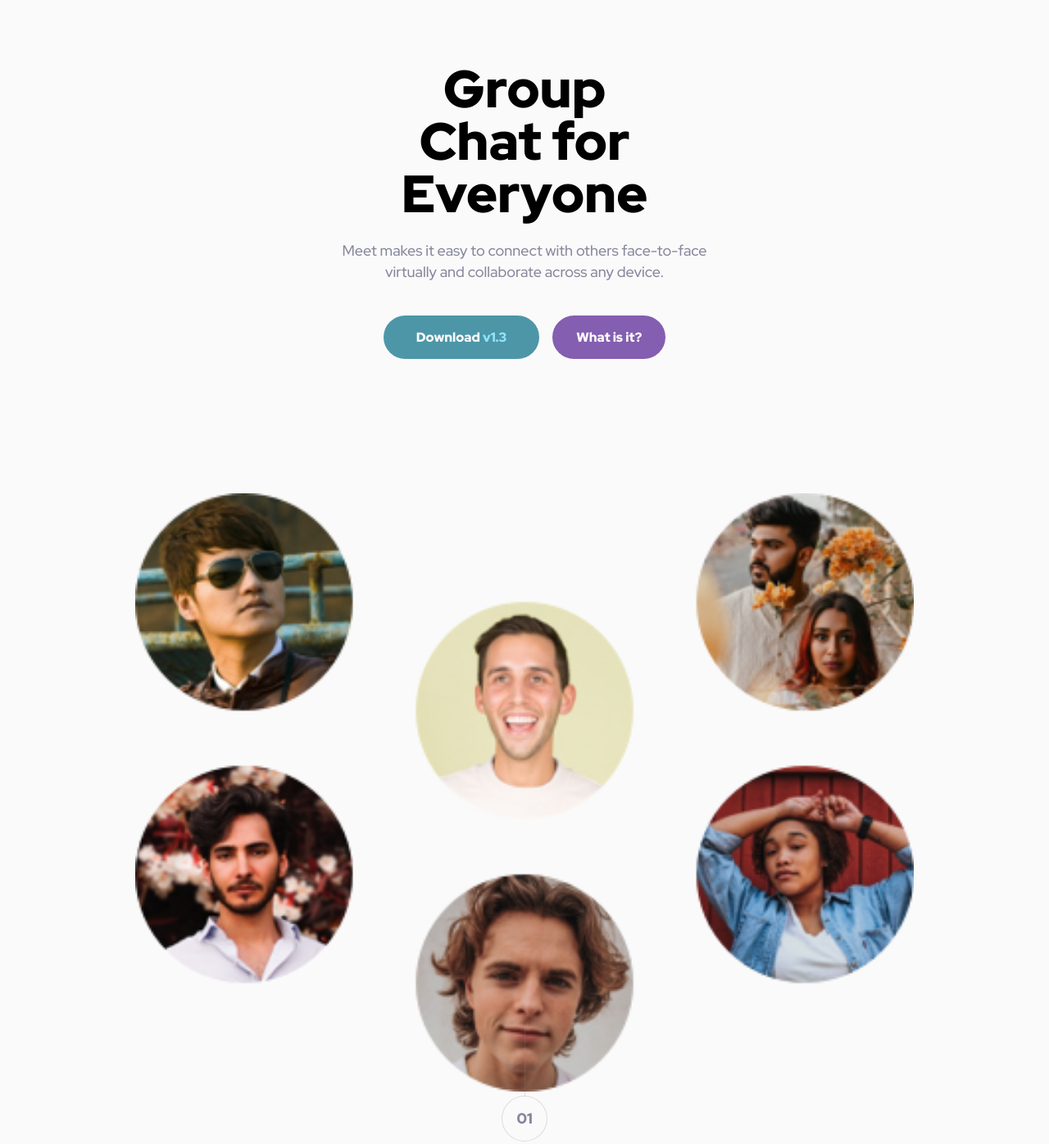
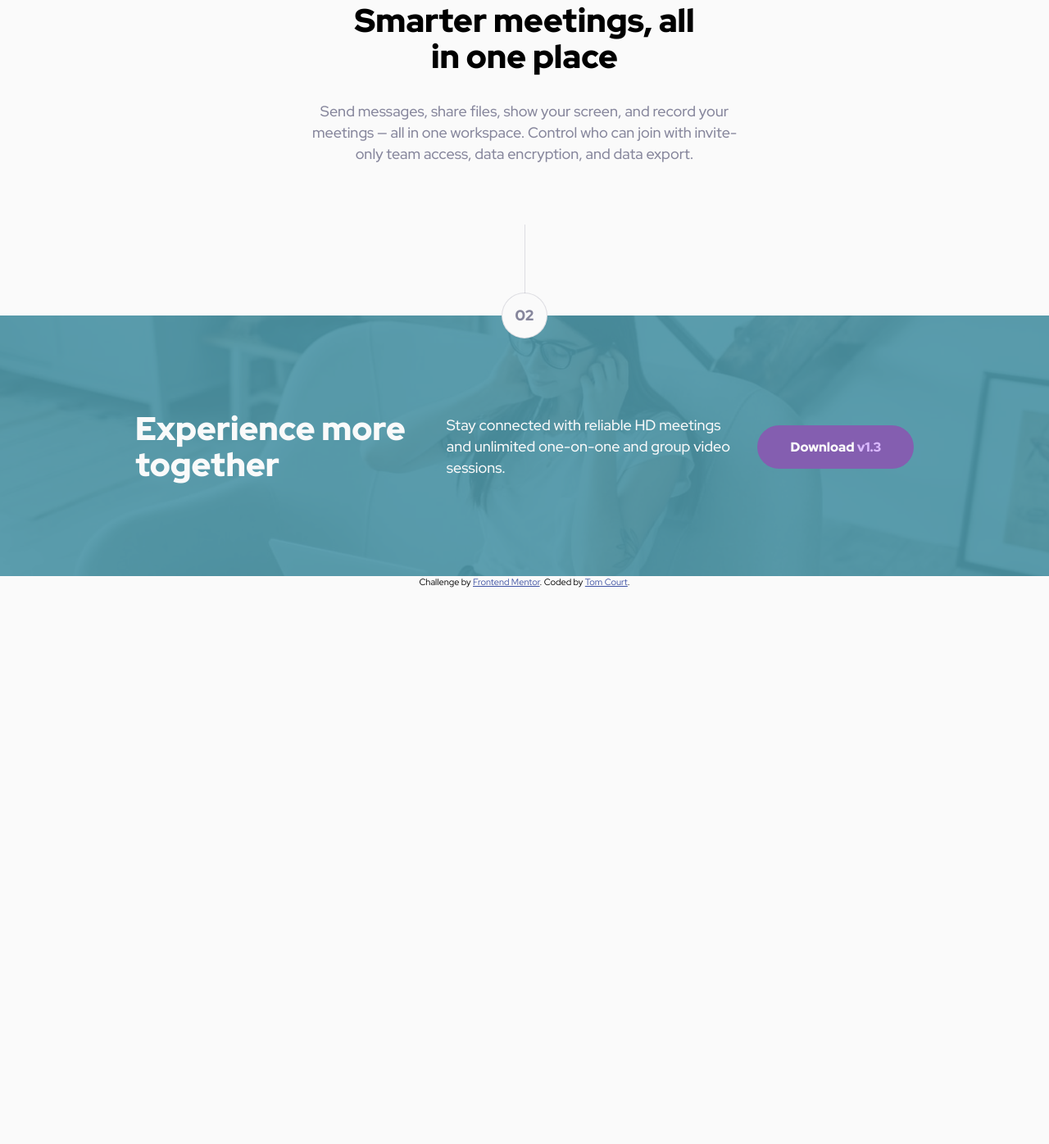
Before and after one commit to Tomcourt89/Meet-landing-page, a plain HTML site: page index.html in a window 1280 px wide. Shown: the part 1164-2560 px from the top of the page at 82% size. After the commit the page ends 1881 px from the top, so only its background shows below. Drawn offline with Linux system fonts and the light colour scheme.

Commit message:
Desktop styles applied
Changes the way images are brought in on desktop to stop them affecting the width of the hero.

```diff
--- a/css/styles.css
+++ b/css/styles.css
@@ -130,6 +130,7 @@ body {
         border-radius: 29px;
         padding: 16px 29px;
         transition: background ease 0.5s;
+        text-wrap: nowrap;
 
         &:hover,
         &:focus {
@@ -171,6 +172,10 @@ header {
 
     .logo {
         max-width: 119px;
+    }
+
+    @media (width >= 64em) {
+        margin-block: 80px 61px;
     }
 }
 
@@ -218,9 +223,33 @@ header {
     }
 
     @media (width >= 64em) {
+        display: flex;
+        justify-content: center;
+        position: relative;
+
+        .img-left {
+            content: url(../assets/desktop/image-hero-left.png);
+            position: absolute;
+            width: 33%;
+            left: calc(10px + ((var(--img-overflow) / 2) * -1) - var(--side-spacing));
+        }
+
         .img-right {
             display: block;
+            content: url(../assets/desktop/image-hero-right.png);
+            position: absolute;
+            width: 33%;
+            top: 47px;
+            right: calc(10px + ((var(--img-overflow) / 2) * -1) - var(--side-spacing));
         }
+
+        > div {
+            width: 100%;
+            max-width: 540px;
+            margin-block: 47px 194px;
+            gap: 32px;
+        }
+
     }
 }
 
@@ -263,6 +292,23 @@ header {
             }
         }
     }
+
+    @media (width >= 64em) {
+        margin-bottom: 184px;
+
+        .gallery {
+            margin-block: 62px 80px;
+            gap: 30px;
+        }
+
+        .content-wrapper {
+            max-width: 540px;
+
+            h2 {
+                margin: 16px 48px 32px;
+            }
+        }
+    }
 }
 
 footer {
@@ -286,8 +332,13 @@ footer {
     }
 
     @media (width >= 40em) {
-        background: url(../assets/tablet/image-footer.jpg);
+        background: center / cover no-repeat url(../assets/tablet/image-footer.jpg);
     }
+
+    @media (width >= 64em) {
+        background: center / cover no-repeat url(../assets/desktop/image-footer.jpg);
+    }
+
 }
 
 .footer-content {
@@ -313,4 +364,19 @@ footer {
             margin-block: 32px 40px;
         }
     }
+
+    @media (width >= 64em) {
+        flex-direction: row;
+        max-width: 100%;
+        width: 100%;
+        margin-block: 88px 114px;
+        justify-content: space-between;
+
+        h2,
+        p {
+            text-align: left;
+            margin: 0;
+            max-width: 350px;
+        }
+    }
 }
--- a/index.html
+++ b/index.html
@@ -25,7 +25,6 @@
     <main>
       <section class="hero">
         <picture class="img-left">
-          <source media="(min-width: 64em)" srcset="./assets/desktop/image-hero-left.png">
           <img src="./assets/tablet/image-hero.png" alt="Avatar photos of various people">
         </picture>
 
@@ -41,7 +40,6 @@
         </div>
 
         <picture class="img-right">
-          <source media="(min-width: 64em)" srcset="./assets/desktop/image-hero-right.png">
           <img src="" alt="Avatar photos of various people">
         </picture>
       </section>
```
